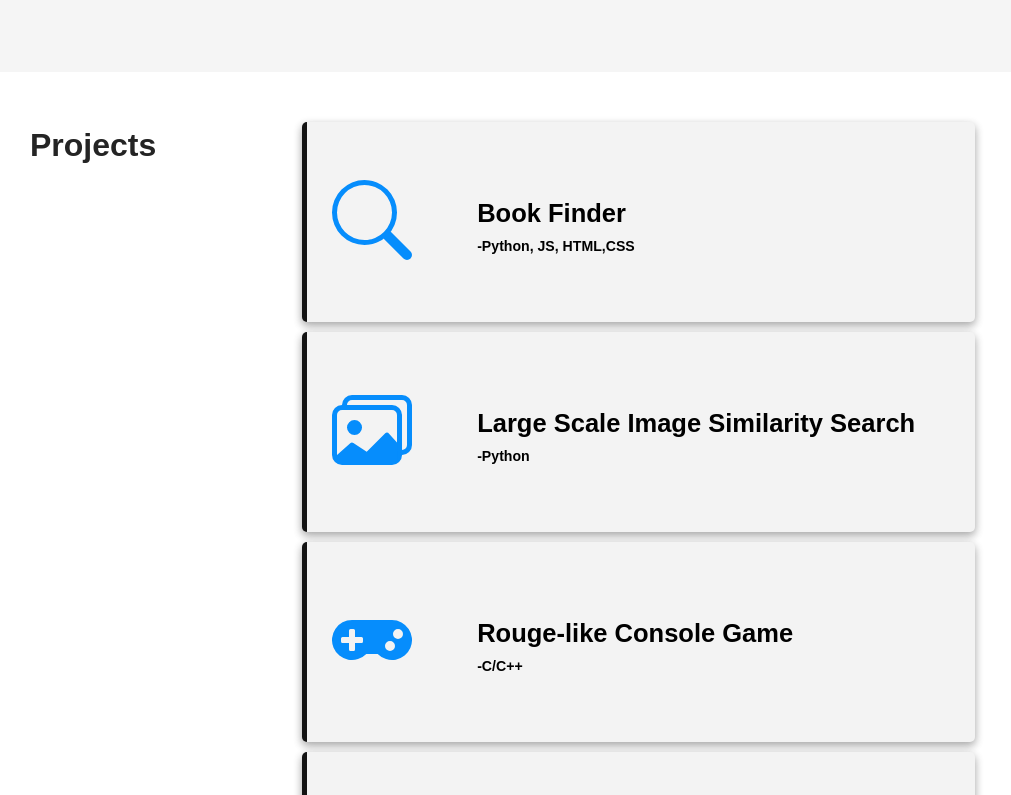
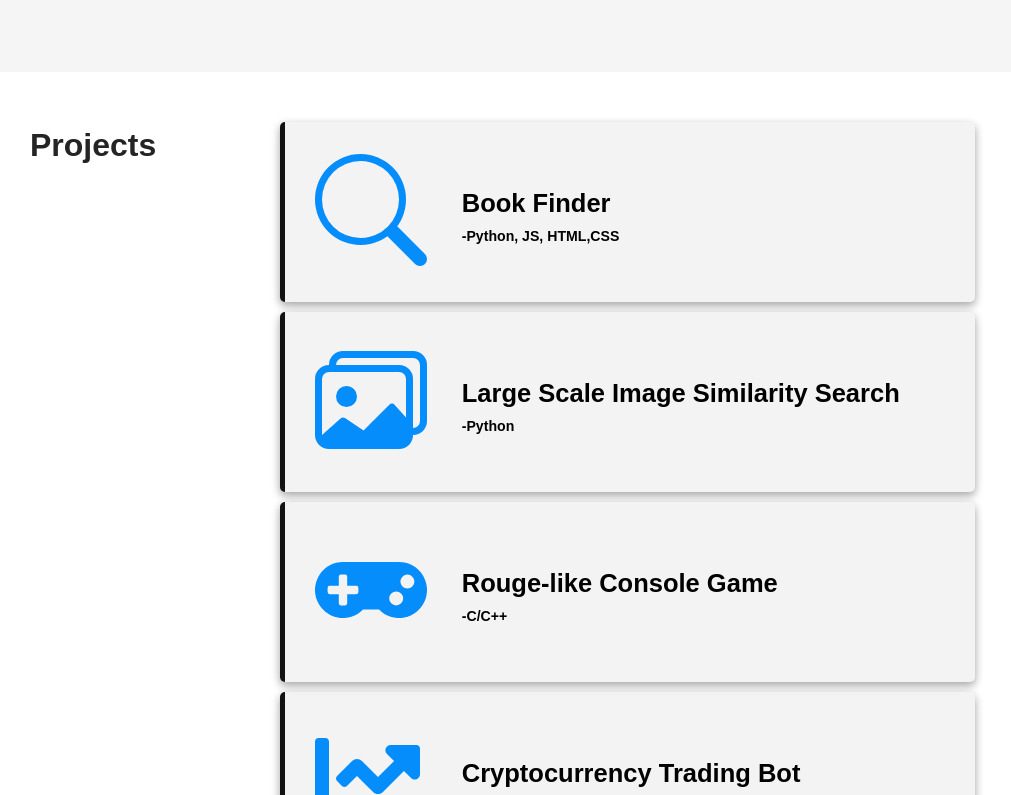
Before and after one commit to rbrandt88/personal-website, a React (Create React App) app: page / in a window 1280 px wide. Shown: the part 1225-2020 px from the top of the page, without its empty margins (140-1151 px from the left). Built offline with nearby package versions, Linux system fonts and the light colour scheme.

Commit message:
fix css 4

```diff
--- a/src/Components/Footer/Footer.css
+++ b/src/Components/Footer/Footer.css
@@ -77,3 +77,9 @@
     text-decoration: none;
     color: #fff;
 }
+
+@media screen and (max-width: 960px) {
+    .footer-container {
+        width: 90%;
+    }
+}
--- a/src/Components/Home/Home.css
+++ b/src/Components/Home/Home.css
@@ -190,8 +190,8 @@
 }
 .project-container-title{
     margin: 10px;
-    width: 28%;
-    float:left;
+    width: 25%;
+
 
 
 
@@ -209,7 +209,7 @@
     align-items: center;
     background: #fff;
     background-color: #F5F5F5;
-    padding: 25px;
+
     margin: 5px;
     border-radius: 5px;
     box-shadow: 0 4px 8px 0 rgba(0, 0, 0, 0.2), 0 3px 10px 0 rgba(0, 0, 0, 0.19);
@@ -218,7 +218,7 @@
     display: flex;
     border-left: 5px solid;
     /*    border-left: 3px solid transparent;*/
-    height: 200px;
+    height: 180px;
     text-decoration: none;
     color: #131313;
 
@@ -248,21 +248,21 @@
 .project-icon{
 
 
-    font-size: 500%;
-
+    font-size: 700%;
+    margin: 10px;
     color: rgb(6, 141, 252);
     /*color: #000000;*/
 
 }
 .project-icon-con{
-    margin-right: 20px;
-    width: 20%;
+    margin:20px;
+
 }
 .project-text{
-    width: 90%;
+
     font-size: 17px;
     color: #000000;
-    margin-left: 20px;
+    margin-left: 5px;
     text-decoration: none;
 
 
@@ -364,6 +364,7 @@
 
     .about-me-container{
         flex-wrap: wrap;
+        width: 85%;
     }
     .entrepreneur-container{
         flex-wrap: wrap;
@@ -393,11 +394,15 @@
     }
     .projects-container{
         flex-wrap: wrap;
+        width:85%;
     }
     .entrepreneur-content{
         margin-left:20px;
         width: 100%;
     }
+    .entrepreneur-background{
+        width:85%;
+    }
 
 
 }
--- a/src/Components/My Company/MyCompany.css
+++ b/src/Components/My Company/MyCompany.css
@@ -29,9 +29,8 @@
 
     color: #fff;
     padding-top: 100px;
-    padding-left: 55%;
-    left:80px;
-    top:20px;
+    margin: 10px;
+    padding-left: 45%;
     display: flex;
     flex-direction: column;
 
```
